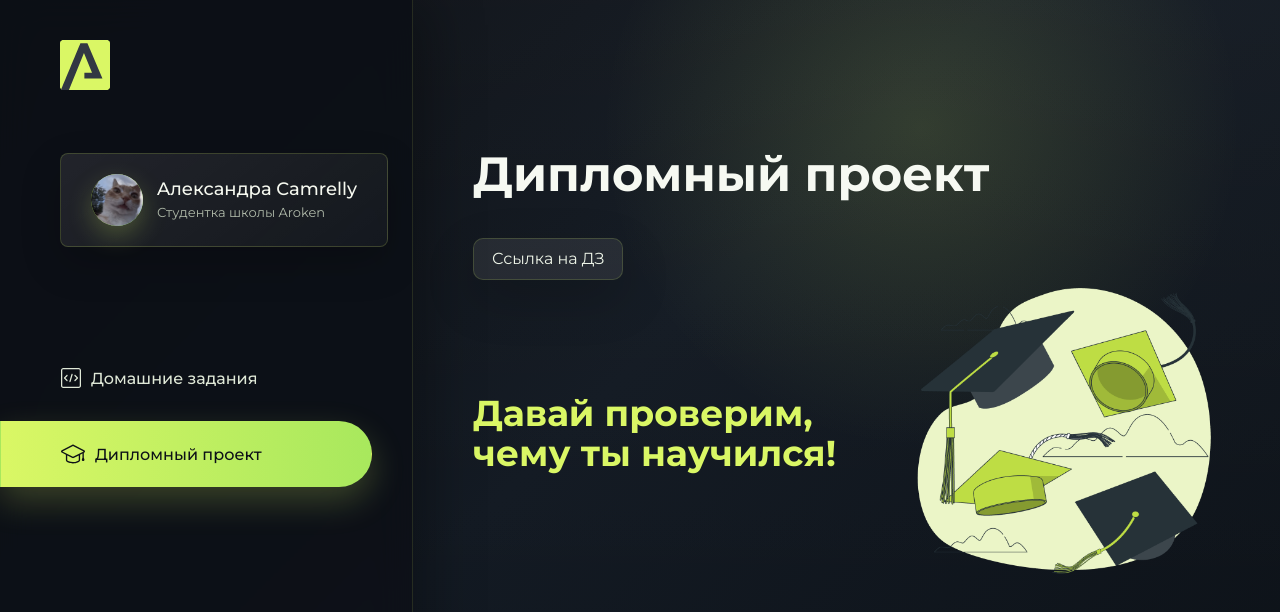
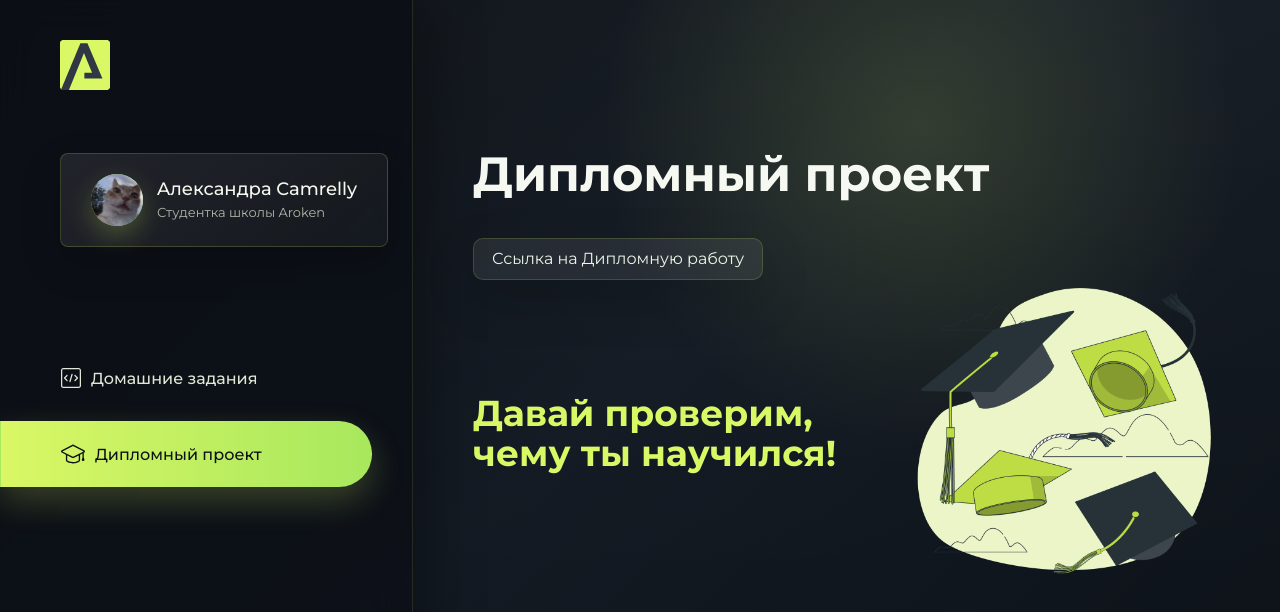
Before and after one commit to Camrelly/homework, a plain HTML site: page index.html in a window 1280 px wide. Both pictures are taken after a click on the button "Дипломный проект". Shown: the top 612 px of the page. Drawn offline with Linux system fonts and the light colour scheme.

Commit message:
Update index.html

```diff
--- a/index.html
+++ b/index.html
@@ -108,7 +108,7 @@
             <div class="content__block hidden" id="diplomBlock">
                 <div class="content__title">Дипломный проект</div>
                 <div class="content__list-diplom">
-                    <a href="ПАПКА-С-НОМЕРОМ-УРОКА">Ссылка на ДЗ</a>
+                    <a href="tasks/diploma/index.html">Ссылка на Дипломную работу</a>
                 </div>
                 <div class="content__decor">
                     <div class="content__decor-text">Давай проверим, чему ты научился!</div>
```
